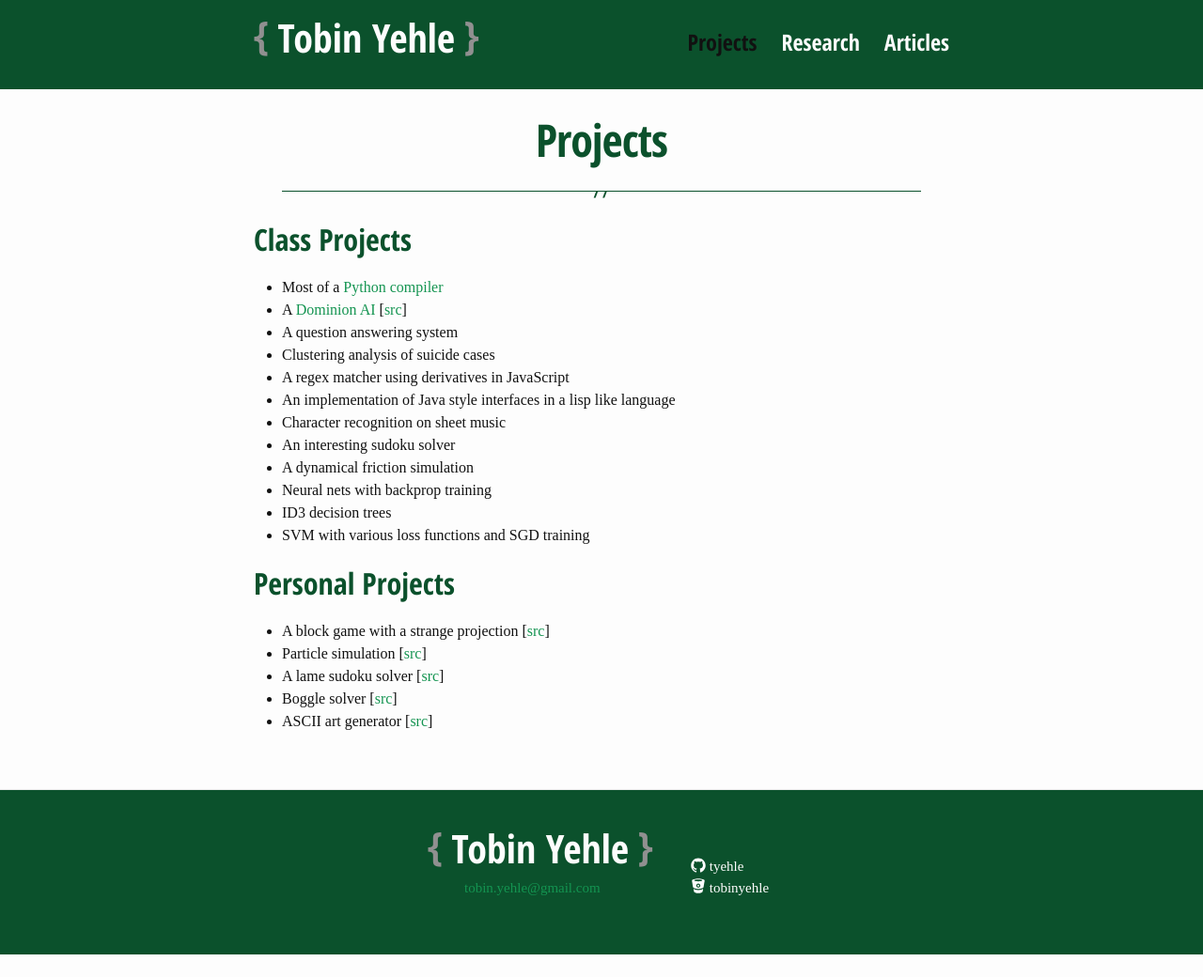
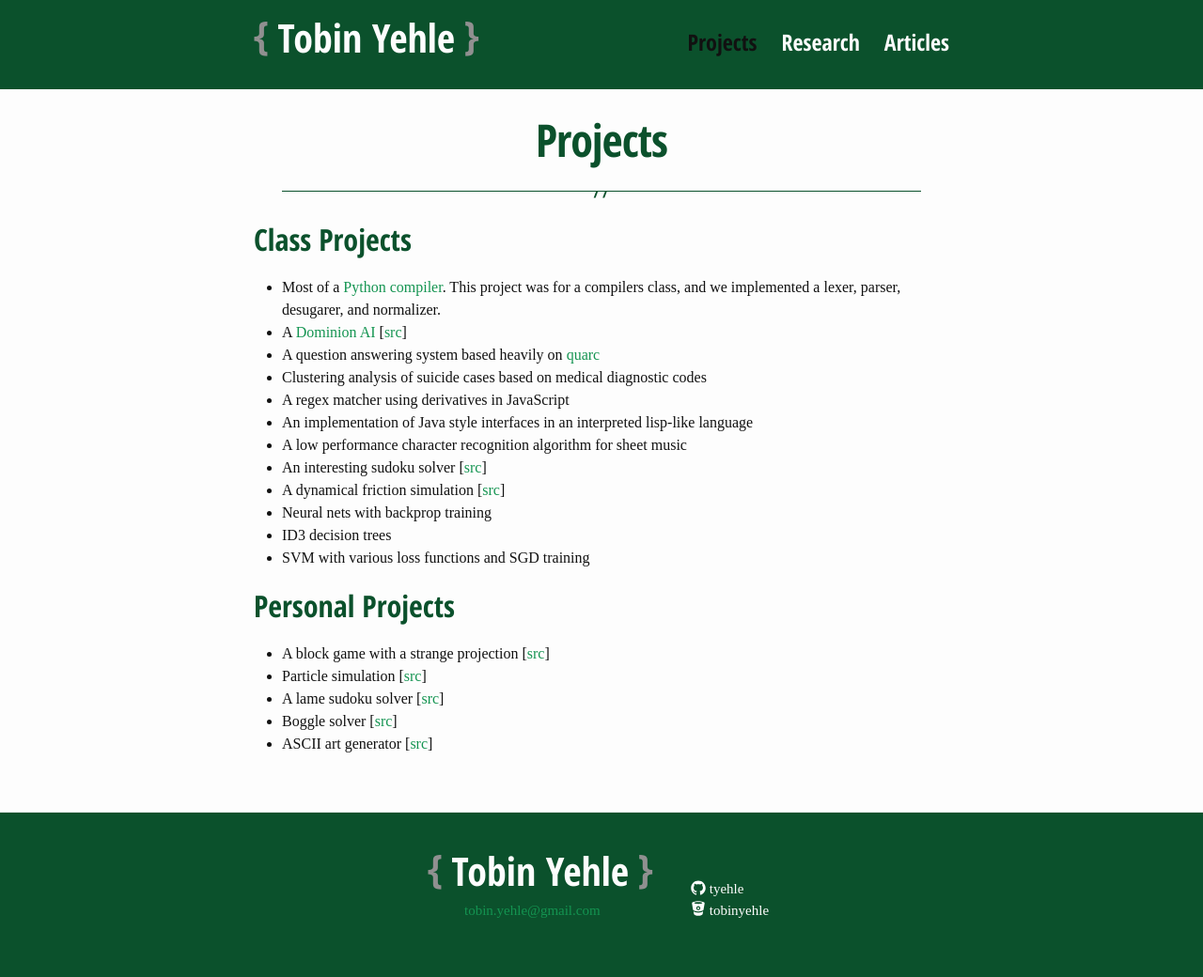
Before and after one commit to tyehle/tyehle.github.io, a Jekyll site: the page built from _pages/projects.md, in a window 1280 px wide. Shown: the whole page at 94% size. Built offline with Jekyll 4.4.1, drawn with Linux system fonts in a browser that asks for light colours; some web fonts are replaced; before the commit the page ends 1016 px from its top, so only the background shows below that.

Commit message:
update projects page

```diff
--- a/_pages/projects.md
+++ b/_pages/projects.md
@@ -8,15 +8,15 @@ weight: 1
 Class Projects
 --------------
 
-- Most of a [Python compiler]({% post_url 2015-10-31-python_compiler %})
+- Most of a [Python compiler]({% post_url 2015-10-31-python_compiler %}). This project was for a compilers class, and we implemented a lexer, parser, desugarer, and normalizer.
 - A [Dominion AI]({% post_url 2016-07-29-dominion %}) [[src](https://github.com/tyehle/dominion)]
-- A question answering system
-- Clustering analysis of suicide cases
+- A question answering system based heavily on [quarc](https://www.cs.utah.edu/~riloff/pdfs/quarc.pdf)
+- Clustering analysis of suicide cases based on medical diagnostic codes
 - A regex matcher using derivatives in JavaScript
-- An implementation of Java style interfaces in a lisp like language
-- Character recognition on sheet music
-- An interesting sudoku solver
-- A dynamical friction simulation
+- An implementation of Java style interfaces in an interpreted lisp-like language
+- A low performance character recognition algorithm for sheet music
+- An interesting sudoku solver [[src](https://github.com/tyehle/sudoku)]
+- A dynamical friction simulation [[src](https://github.com/tyehle/dynamical-friction)]
 - Neural nets with backprop training
 - ID3 decision trees
 - SVM with various loss functions and SGD training
```
